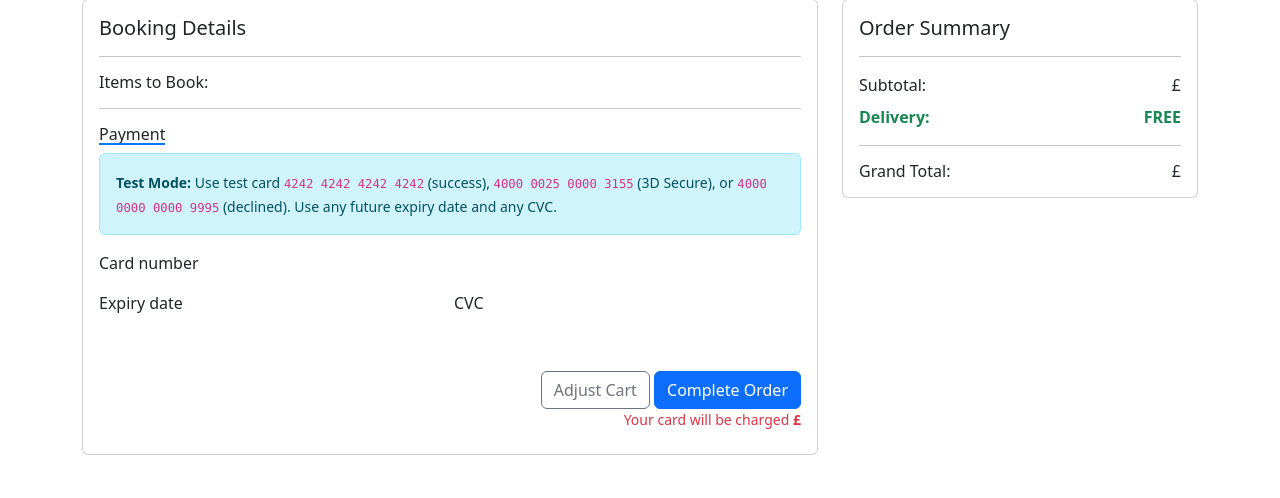
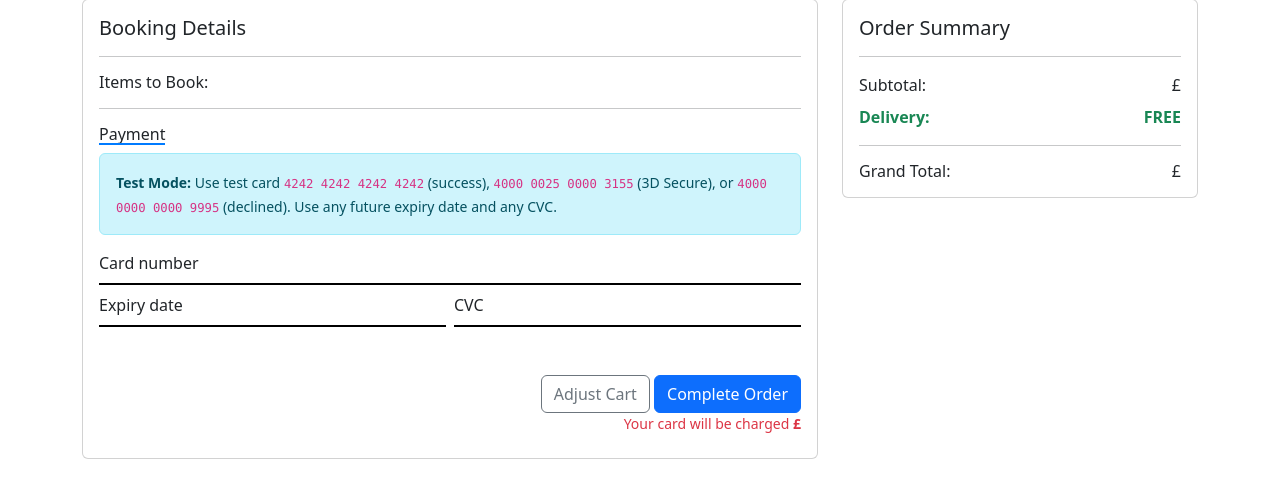
Before and after one commit to JModi16/classbooking, a Django app: template templates/checkout/checkout.html in a window 1280 px wide. Shown: the part 137-635 px from the top of the page. Run offline with Django 3.2, Linux system fonts and the light colour scheme; the template is opened without the code that fills it, so the values that code supplies are empty; some libraries are stand-ins or nearby versions.

Commit message:
Update checkout.css styles for split Stripe input containers

```diff
--- a/static/css/checkout.css
+++ b/static/css/checkout.css
@@ -42,7 +42,10 @@
 }
 
 #payment-form .form-control,
-#card-element {
+#card-element,
+#card-number-element,
+#card-expiry-element,
+#card-cvc-element {
     color: #000;
     border: 1px solid #000;
 }
```
